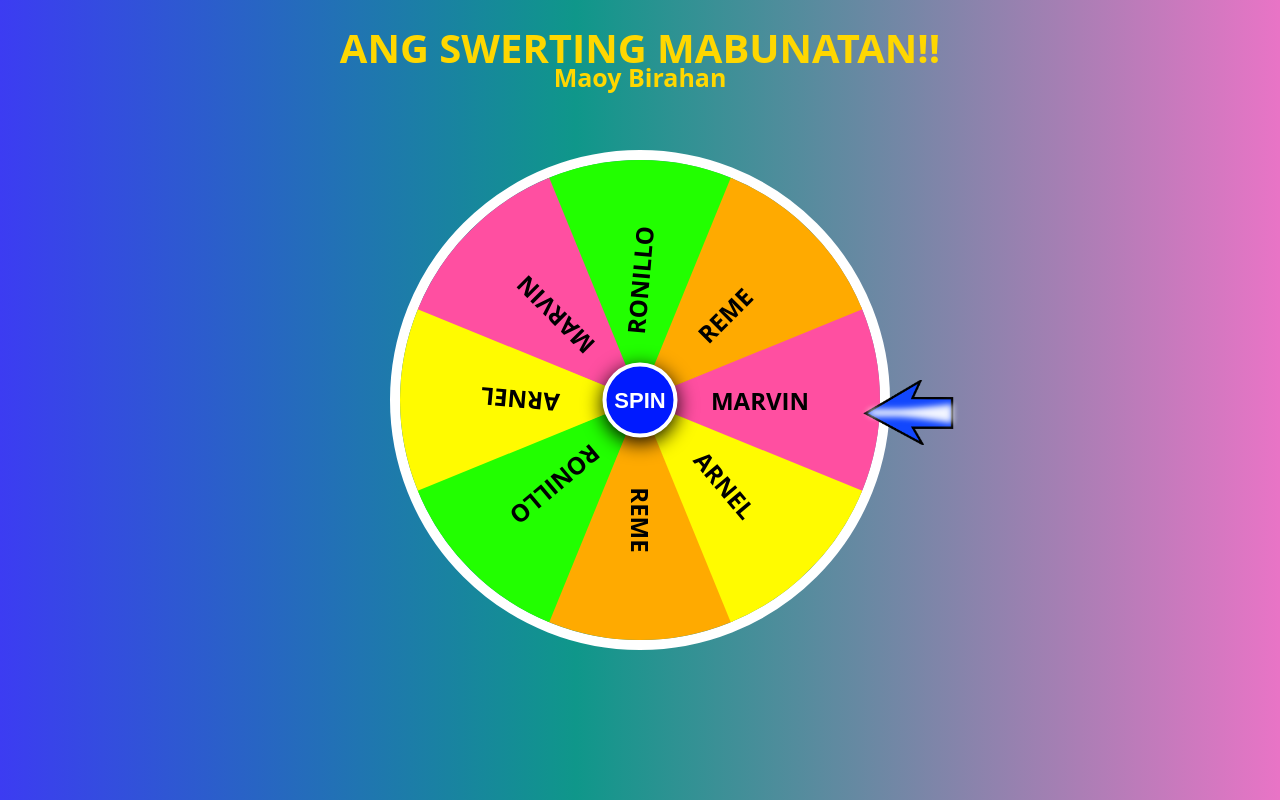
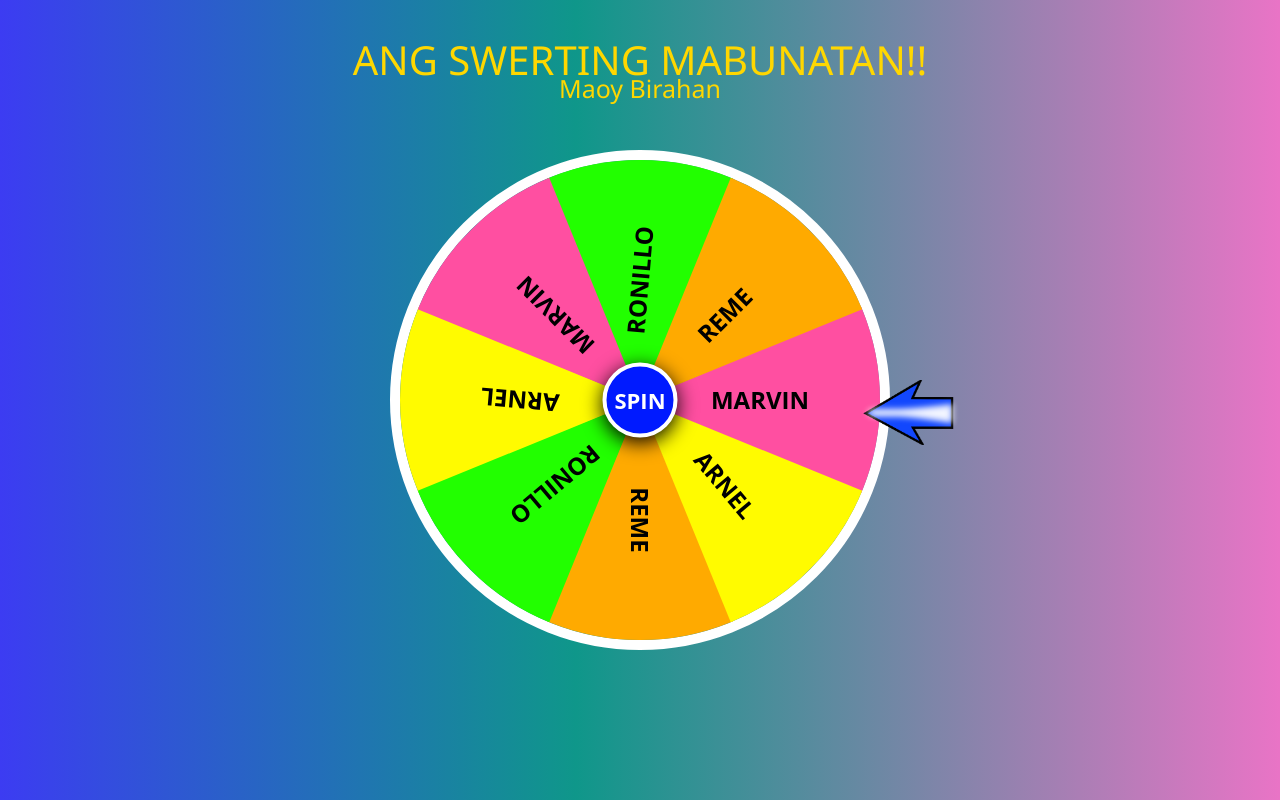
Before and after one commit to Akashihub/spinthewhell.io, a plain HTML site: page index.html in a window 1280 px wide. Drawn offline with nearby package versions, Linux system fonts and the light colour scheme.

Commit message:
Update index.html

```diff
--- a/index.html
+++ b/index.html
@@ -1,7 +1,8 @@
 <!DOCTYPE html>
 <html lang="en">
   <head>
-    <meta name="viewport" content="width=device-width, initial-scale=1.0" />
+    <meta name="viewport" content="width=device-width, initial-scale=1" />
+    <link  rel="stylesheet" href="http://www.w3schools.com/lib/w3.css"/>
     <title>SPIN THE WHEEL</title>
     <link href="spinthewheel.css" rel="stylesheet" type="text/css" />
 
```
